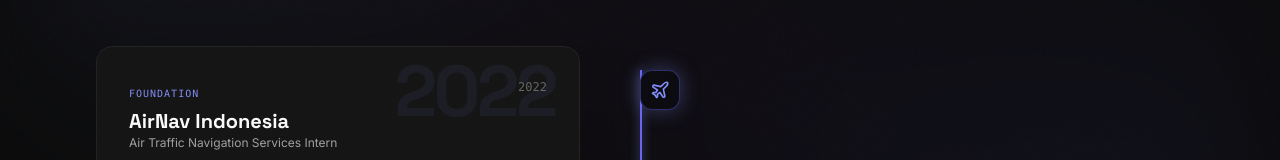
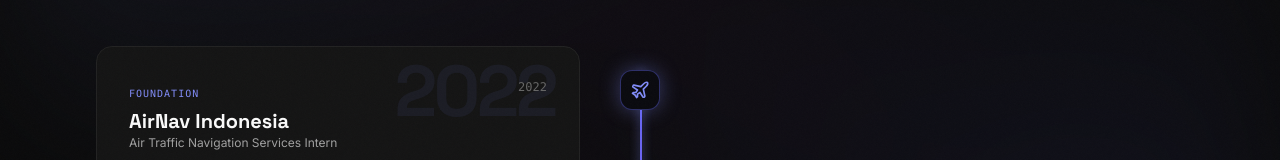
Before and after one commit to Frey210/web-profile, a Next.js app in the folder website/: page /experience in a window 1280 px wide. Shown: the part 408-568 px from the top of the page. Built offline with nearby package versions, Linux system fonts and the light colour scheme; no server answers.

Commit message:
fix: isolate icon positioning wrapper from Framer Motion inline transform to ensure perfect timeline line centering

```diff
--- a/website/components/career-timeline.tsx
+++ b/website/components/career-timeline.tsx
@@ -88,18 +88,20 @@ export function CareerTimeline() {
               <article key={m.title} className="relative grid gap-6 pl-14 md:grid-cols-2 md:pl-0 items-start">
                 {/*
                   Center Icon Node:
-                  Centered exactly on the line (left-5 on mobile, md:left-1/2 -translate-x-1/2 on desktop).
-                  Opaque background bg-[#0a0a0f] cleanly masks the line behind it without edge collision.
+                  Outer static wrapper handles exact positioning with md:-translate-x-1/2,
+                  preventing Framer Motion inline transform from overriding Tailwind centering.
                 */}
+                <div className="absolute left-0 top-6 z-20 flex h-10 w-10 items-center justify-center md:left-1/2 md:-translate-x-1/2">
                   <motion.div
                     initial={{ scale: 0, opacity: 0 }}
                     whileInView={{ scale: 1, opacity: 1 }}
                     viewport={{ once: true, margin: "-60px" }}
                     transition={{ type: "spring", stiffness: 280, damping: 20 }}
-                  className="absolute left-0 top-6 z-20 flex h-10 w-10 items-center justify-center rounded-xl border border-indigo-500/40 bg-[#0a0a0f] text-indigo-400 shadow-[0_0_20px_rgba(129,140,248,0.35)] md:left-1/2 md:-translate-x-1/2"
+                    className="flex h-10 w-10 items-center justify-center rounded-xl border border-indigo-500/40 bg-[#0a0a0f] text-indigo-400 shadow-[0_0_20px_rgba(129,140,248,0.35)]"
                   >
                     <Icon className="h-5 w-5" />
                   </motion.div>
+                </div>
 
                 {/* Alternating Card (Left on even, Right on odd) */}
                 <div className={isRight ? "md:col-start-2 md:pl-12" : "md:pr-12"}>
```
Lines whose indentation alone changed are shown as unchanged.
